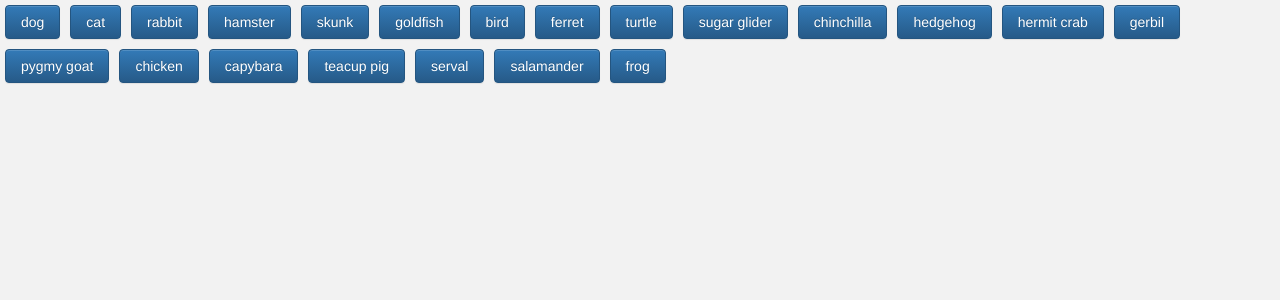
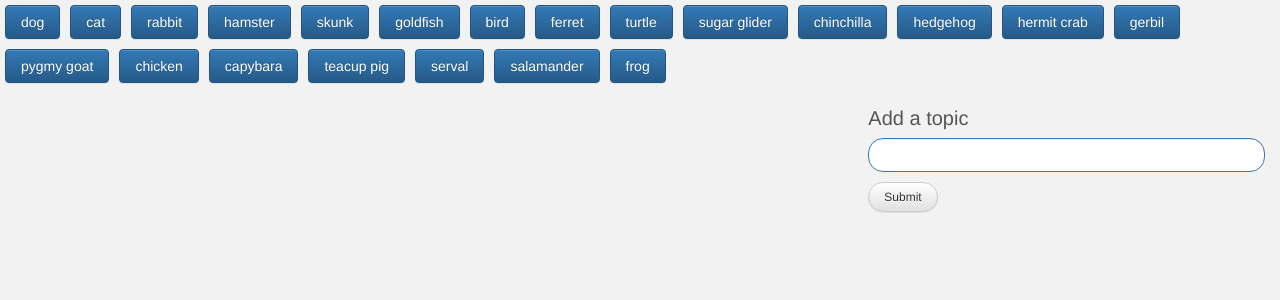
Before and after one commit to morgansliman/giphy, a PHP site: page / in a window 1280 px wide. Shown: the top 300 px of the page. Run offline with PHP 8.4, Linux system fonts and the light colour scheme; some libraries are stand-ins or nearby versions.

Commit message:
Finished. That was fast..

```diff
--- a/assets/css/style.css
+++ b/assets/css/style.css
@@ -1,9 +1,5 @@
 body {
 	background-color: #f2f2f2;
-}
-
-.hid {
-	display: none;
 }
 
 .button-list::after {
@@ -17,7 +13,28 @@ body {
 	padding-right: 15px;
 }
 
-.gif-rating {
+.input-text {
+	font-size: 20px;
+	color: #555;
+}
+
+input {
+	display: block;
+}
+
+#gif-input {
+	margin: 10px 0;
+	width: 100%;
+	border: 1px solid #337ab7;
+	border-radius: 15px;
+	padding-left: 10px;
+	font-size: 20px;
+}
+
+#addGif {
+	margin: 0;
+	padding: 5px 15px;
+	border-radius: 15px;
 }
 
 .gif-wrapper {
@@ -25,3 +42,7 @@ body {
 	display: inline;
 	float: left;
 }
+
+.search-wrapper {
+	margin-top: 20px;
+}
--- a/assets/javascript/app.js
+++ b/assets/javascript/app.js
@@ -34,9 +34,58 @@ $(document).ready(function() {
 		}).text(topics[i]));
 	}
 
+	$('#addGif').on('click', function() {
+		if ($('#gif-input').val().length > 0) {
+			$('.button-list').append(
+				$('<button>', {
+					'class': 'btn btn-primary button-topic'
+				}).text($('#gif-input').val())
+			);
 
-	$('.button-topic').on('click', function() {
-		console.log(baseURL + encodeURIComponent($(this).text()) + key + limitURL);
+			source = {};
+
+			$.ajax({
+				url: (baseURL + encodeURIComponent($('#gif-input').val()) + key + limitURL),
+				method: 'GET'
+			}).done(function(response) {
+
+				$('.gif-list').empty();
+
+				var i = 0;
+				for (var j = 0; j < 4; j++) {
+					$('.gif-list').append(
+						$('<div>', {
+							'class': 'row'
+						})
+					)
+
+					do {
+						$('.gif-list').children().eq(-1).append(
+							$('<div>', {
+								'class': 'gif-wrapper'
+							}).html(
+								'<p class="gif-rating">Rating: ' + response.data[i].rating + '</p>' +
+								'<br>' +
+								'<img class="gif" src="' + response.data[i].images.fixed_width_still.url + '"' +
+								'data-id="' + response.data[i].id + '">'
+							)
+						)
+
+						source[response.data[i].id] = response.data[i].images.fixed_width.url;
+						i += 1;
+					} while ( (i % 3) != 0 && i < 10);
+				}
+
+				$('.gif').on('click', function() {
+					var temp = $(this).attr('src');
+					$(this).attr('src', source[$(this).data('id')]);
+					source[$(this).data('id')] = temp;
+				});
+			});
+		}
+	});
+
+	$(document).on('click', 'button.button-topic', function() {
 
 		source = {};
 
@@ -44,8 +93,6 @@ $(document).ready(function() {
 			url: (baseURL + encodeURIComponent($(this).text()) + key + limitURL),
 			method: 'GET'
 		}).done(function(response) {
-
-			console.log(response);
 
 			$('.gif-list').empty();
 
@@ -82,5 +129,9 @@ $(document).ready(function() {
 		});
 	});
 
-
+	$('#gif-input').keyup(function(event) {
+		if (event.keyCode == 13) {
+			$('#addGif').click();
+		}
+	});
 });
--- a/index.html
+++ b/index.html
@@ -25,10 +25,10 @@
 <body>
 	<div class="button-list"></div>
 	<div class="gif-list col-md-8"></div>
-	<div class="search-wrapper col-md-4 hid">
+	<div class="search-wrapper col-md-4">
 		<p class="input-text">Add a topic</p>
-		<input type="text" id="gif-input">
-		<input type="submit" id="addGif" value="Submit">
+		<input type="text" class="form-control" id="gif-input">
+		<input type="submit" class="btn btn-default btn-xs" id="addGif" value="Submit">
 	</div>
 </body>
 </html>
```
